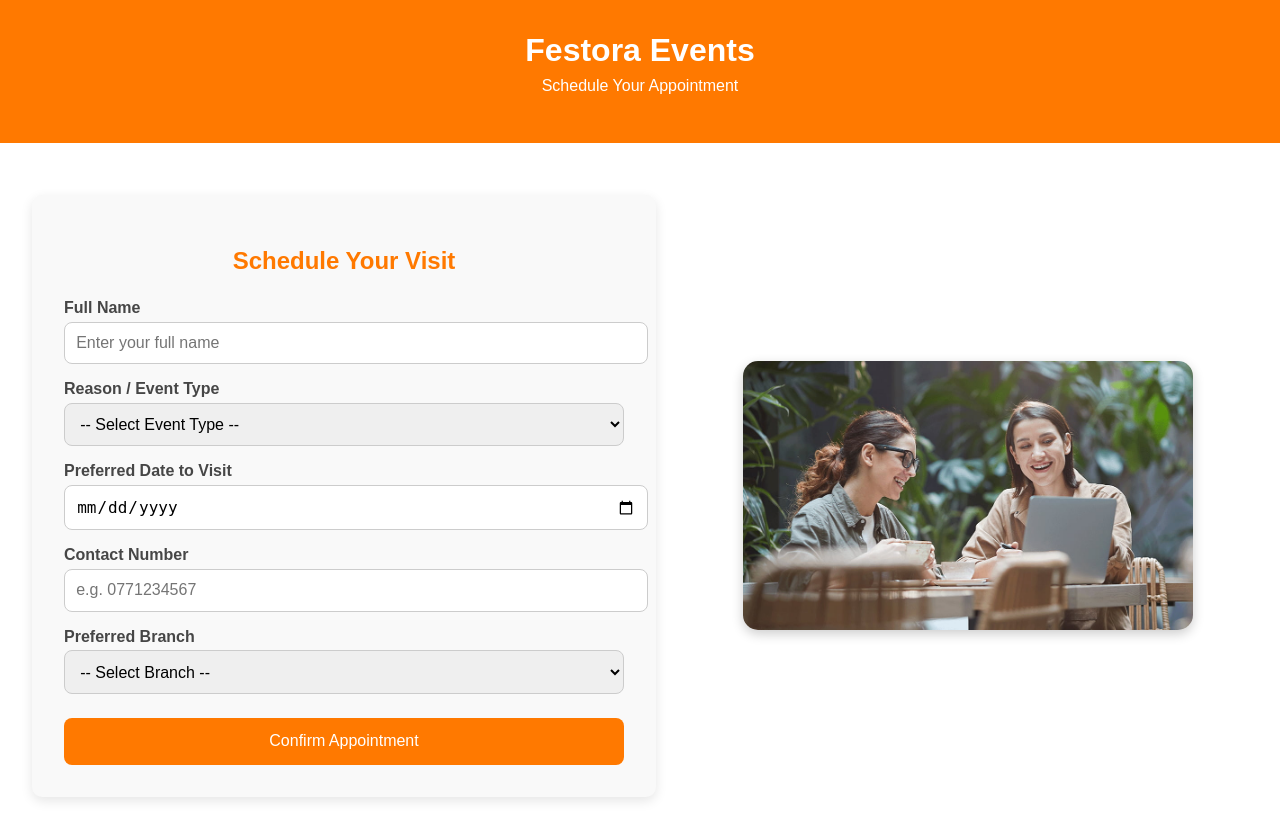
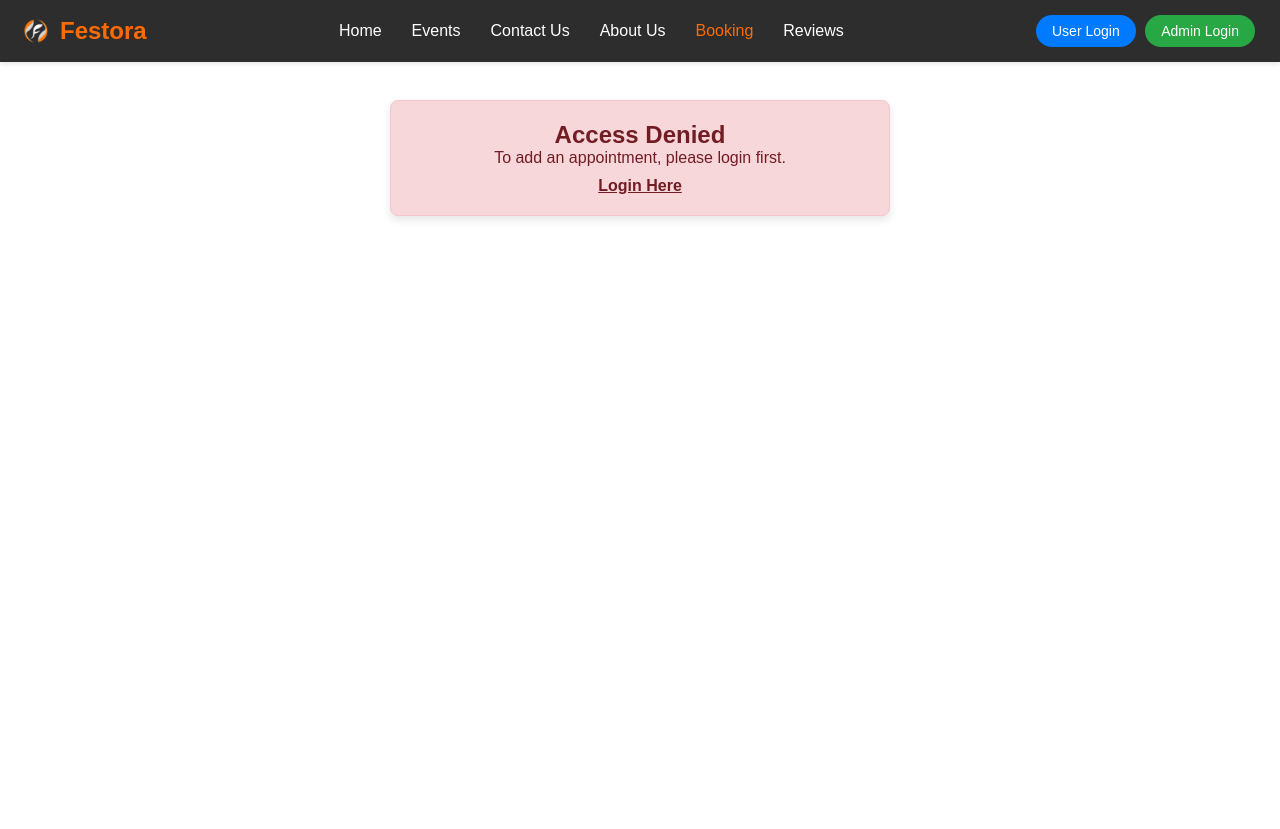
Before and after one commit to shanuka-saranga/Server-Side-Development-Project, a PHP site: page /Public/appointment.php in a window 1280 px wide. After the commit the page ends 220 px from the top, so only its background shows below. Run offline with PHP 8.4, Linux system fonts and the light colour scheme.

Commit message:
appointments done

```diff
--- a/Public/appointment.php
+++ b/Public/appointment.php
@@ -1,24 +1,51 @@
 <?php
-require_once "../config/config.php";
+session_start(); // start session
+require_once '../config/config.php';
+require_once '../includes/navbar.php';
 
-// Initialize message variable
+// Restrict access for non-logged users
+if (!isset($_SESSION['user_id'])) {
+    echo "
+    <div style='
+        text-align:center;
+        margin:50px auto;
+        padding:20px;
+        max-width:500px;
+        border:1px solid #f5c6cb;
+        background-color:#f8d7da;
+        color:#721c24;
+        font-family:Poppins, sans-serif;
+        border-radius:8px;
+        box-shadow:0 4px 8px rgba(0,0,0,0.1);
+    '>
+        <h2>Access Denied</h2>
+        <p>To add an appointment, please login first.</p>
+        <a href='../Public/login.php'
+           style='display:inline-block;margin-top:10px;
+                  color:#721c24;
+                  font-weight:bold;
+                  text-decoration:underline;'>
+            Login Here
+        </a>
+    </div>
+    ";
+    exit();
+}
+
 $message = "";
+$messageClass = "";
 
-
-// Check if form is submitted
 if (isset($_POST['submit'])) {
-    // Get form data
     $name = $_POST['name'] ?? '';
     $reason = $_POST['reason'] ?? '';
     $date = $_POST['date'] ?? '';
     $contact = $_POST['contact'] ?? '';
     $branch = $_POST['branch'] ?? '';
 
-    // Validation flag
     $isValid = true;
     $errorMsg = "";
 
-    // Validate Name - only alphabetic characters and spaces
+    // Validate Name
     if (empty($name)) {
         $isValid = false;
         $errorMsg = "Please enter your name";
@@ -27,13 +54,13 @@ if (isset($_POST['submit'])) {
         $errorMsg = "Please enter a valid name (letters and spaces only)";
     }
 
-    // Validate Reason - must be selected (not empty)
+    // Validate Reason
     if ($isValid && empty($reason)) {
         $isValid = false;
         $errorMsg = "Please select an event type";
     }
 
-    // Validate Date - not empty and not past date
+    // Validate Date
     if ($isValid && empty($date)) {
         $isValid = false;
         $errorMsg = "Please enter a valid date";
@@ -46,7 +73,7 @@ if (isset($_POST['submit'])) {
         }
     }
 
-    // Validate Contact - only numbers and exactly 10 digits
+    // Validate Contact
     if ($isValid && empty($contact)) {
         $isValid = false;
         $errorMsg = "Enter a phone number";
@@ -55,38 +82,36 @@ if (isset($_POST['submit'])) {
         $errorMsg = "Contact number can only have 10 digits";
     }
 
-    // Validate Branch - not empty
+    // Validate Branch
     if ($isValid && empty($branch)) {
         $isValid = false;
         $errorMsg = "Select the branch that you want to visit";
     }
 
-    // If all validations pass, insert into database
+    // Insert to database if valid
     if ($isValid) {
-        // Escape special characters for security
         $name = mysqli_real_escape_string($conn, $name);
         $reason = mysqli_real_escape_string($conn, $reason);
         $date = mysqli_real_escape_string($conn, $date);
         $contact = mysqli_real_escape_string($conn, $contact);
         $branch = mysqli_real_escape_string($conn, $branch);
 
-        // Prepare SQL query - reason is now always required
         $sql = "INSERT INTO appointment (fname, reason, date, contact, branch)
                 VALUES ('$name', '$reason', '$date', '$contact', '$branch')";
 
-        // Execute query
         if (mysqli_query($conn, $sql)) {
-            $message = "<script>alert('Appointment submitted successfully');</script>";
+            $message = "Appointment submitted successfully!";
+            $messageClass = "success";
         } else {
-            $message = "<script>alert('Error: " . addslashes(mysqli_error($conn)) . "');</script>";
+            $message = "Error: " . mysqli_error($conn);
+            $messageClass = "error";
         }
     } else {
-        // Show specific validation error message
-        $message = "<script>alert('$errorMsg');</script>";
+        $message = $errorMsg;
+        $messageClass = "error";
     }
 }
 
-// Close connection
 mysqli_close($conn);
 ?>
 
@@ -130,7 +155,6 @@ mysqli_close($conn);
       gap: 2rem;
     }
 
-  /* Form container */
     .form-container {
       background-color: #f9f9f9;
       padding: 2rem;
@@ -183,7 +207,6 @@ mysqli_close($conn);
       background-color: rgb(70, 70, 70);
     }
 
-  /* Image container */
     .image-container {
       flex: 1 1 400px;
       display: flex;
@@ -206,23 +229,35 @@ mysqli_close($conn);
       margin-top: 2rem;
     }
 
-  /* Responsive */
     @media (max-width: 768px) {
       .appointment-section {
         flex-direction: column;
         padding: 1rem;
       }
-
       .image-container img {
         max-width: 100%;
       }
     }
 
+    /* Message styles */
     .message {
       text-align: center;
-    margin-bottom: 20px;
+      margin: 20px auto;
+      padding: 10px;
+      width: 80%;
+      border-radius: 5px;
+      font-weight: 500;
     }
-
+    .success {
+      background-color: #d4edda;
+      color: #155724;
+      border: 1px solid #c3e6cb;
+    }
+    .error {
+      background-color: #f8d7da;
+      color: #721c24;
+      border: 1px solid #f5c6cb;
+    }
   </style>
 </head>
 <body>
@@ -232,9 +267,11 @@ mysqli_close($conn);
   <p>Schedule Your Appointment</p>
 </header>
 
-<div class="message">
-  <?php if(!empty($message)) echo $message; ?>
+<?php if (!empty($message)): ?>
+  <div class="message <?php echo $messageClass; ?>">
+    <?php echo htmlspecialchars($message); ?>
   </div>
+<?php endif; ?>
 
 <section class="appointment-section">
   <div class="form-container">
@@ -281,3 +318,5 @@ mysqli_close($conn);
 
 </body>
 </html>
+
+<?php require_once "../includes/footer.php"; ?>
--- a/database_Structure/festora.sql
+++ b/database_Structure/festora.sql
@@ -109,12 +109,9 @@ CREATE TABLE reviews (
 -- Appointment table
 CREATE TABLE appointment (
     appointment_id INT AUTO_INCREMENT PRIMARY KEY,
-    user_id INT NULL,
     fname VARCHAR(255),
     reason VARCHAR(100),
     date DATE,
     contact CHAR(10),
     branch VARCHAR(50),
-    created_at TIMESTAMP DEFAULT CURRENT_TIMESTAMP,
-    FOREIGN KEY (user_id) REFERENCES users(id) ON DELETE SET NULL
-);
+    created_at TIMESTAMP DEFAULT CURRENT_TIMESTAMP);
--- a/includes/navbar.php
+++ b/includes/navbar.php
@@ -259,8 +259,8 @@ $is_admin_logged_in = !empty($_SESSION['admin_id']);
                         <img src="../Public/assets/images/default-avatar.png" alt="User">
                         <span>Hi, <?= htmlspecialchars($_SESSION['user_name'] ?? 'User') ?></span>
                     </div>
-                    <a href="Public/profile.php" class="btn-auth">Profile</a>
-                    <a href="Public/logout.php" class="btn-auth signup">Logout</a>
+                    <a href="profile.php" class="btn-auth">Profile</a>
+                    <a href="logout.php" class="btn-auth signup">Logout</a>
                 </div>
             <?php endif; ?>
 
```
Also changed, not shown: admin/appointment-admin.php (+4 -27 lines). Lines whose indentation alone changed are shown as unchanged.
